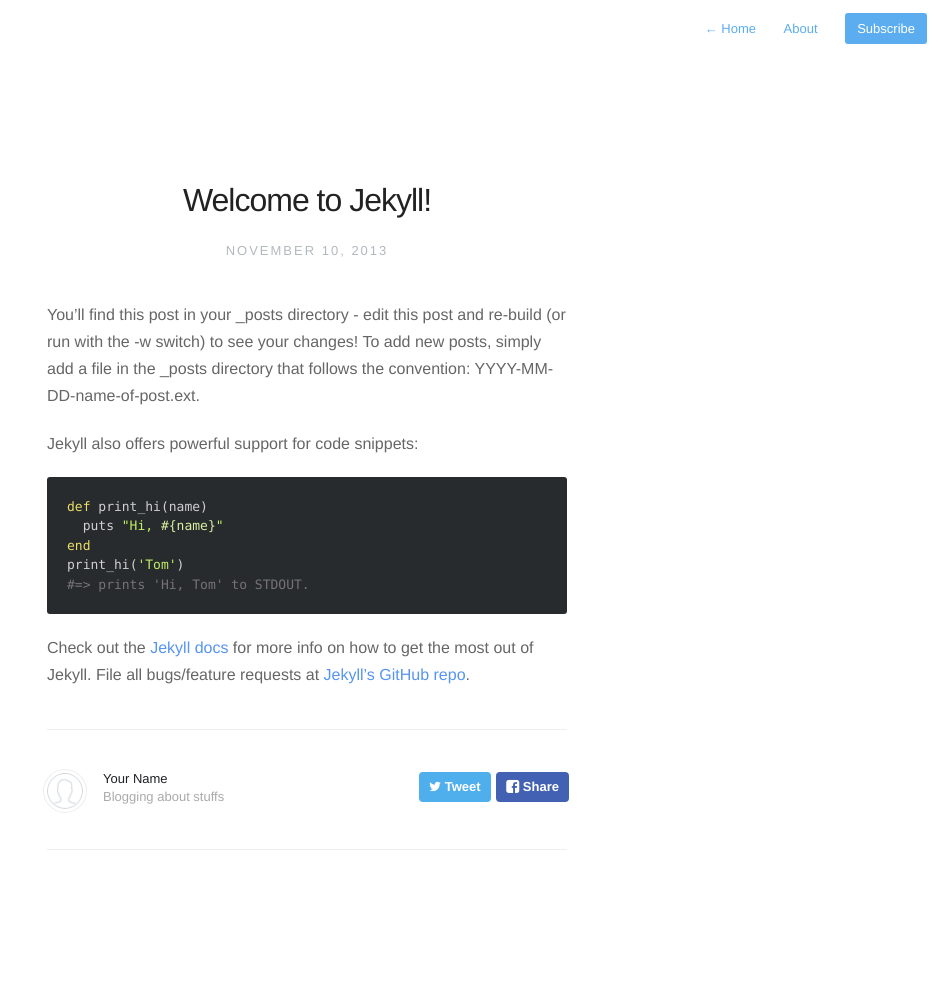
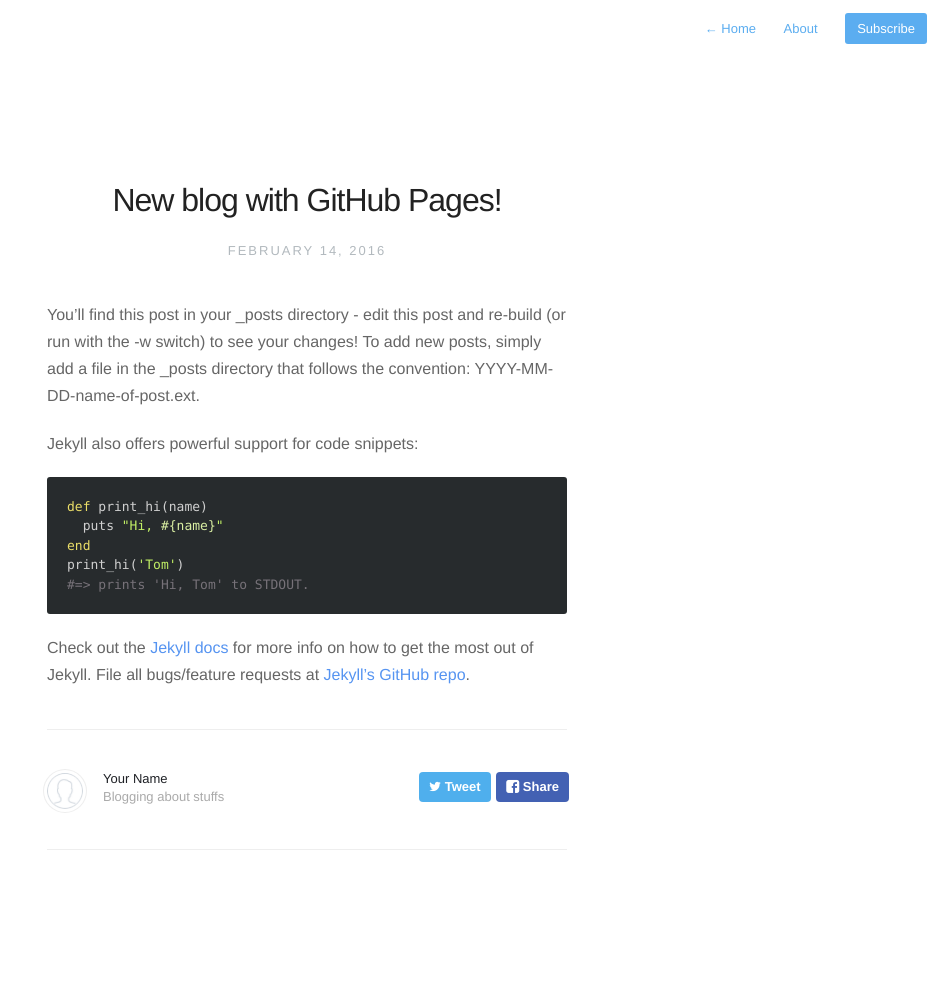
Before and after one commit to tristankirkpatrick/tristankirkpatrick.github.io, a Jekyll site: the page built from _posts/2013-11-10-welcome-to-jekyll.markdown, in a window 1280 px wide. Shown: the whole page, without its empty margins (333-1280 px from the left). Built offline with Jekyll 4.4.1, drawn with Linux system fonts in a browser that asks for light colours; nearby versions of some CDN libraries; Markdown is read by kramdown in place of the engine named in the settings.

Commit message:
New post

```diff
--- a/_posts/2013-11-10-welcome-to-jekyll.markdown
+++ b/_posts/2013-11-10-welcome-to-jekyll.markdown
@@ -1,7 +1,7 @@
 ---
-title:  "Welcome to Jekyll!"
-date:   2013-11-10 10:18:00
-description: Thriller Comedy Horror
+title:  "New blog with GitHub Pages!"
+date:   14-02-2016 10:18:00
+description: Check me out.
 ---
 
 You'll find this post in your `_posts` directory - edit this post and re-build (or run with the `-w` switch) to see your changes!
```
